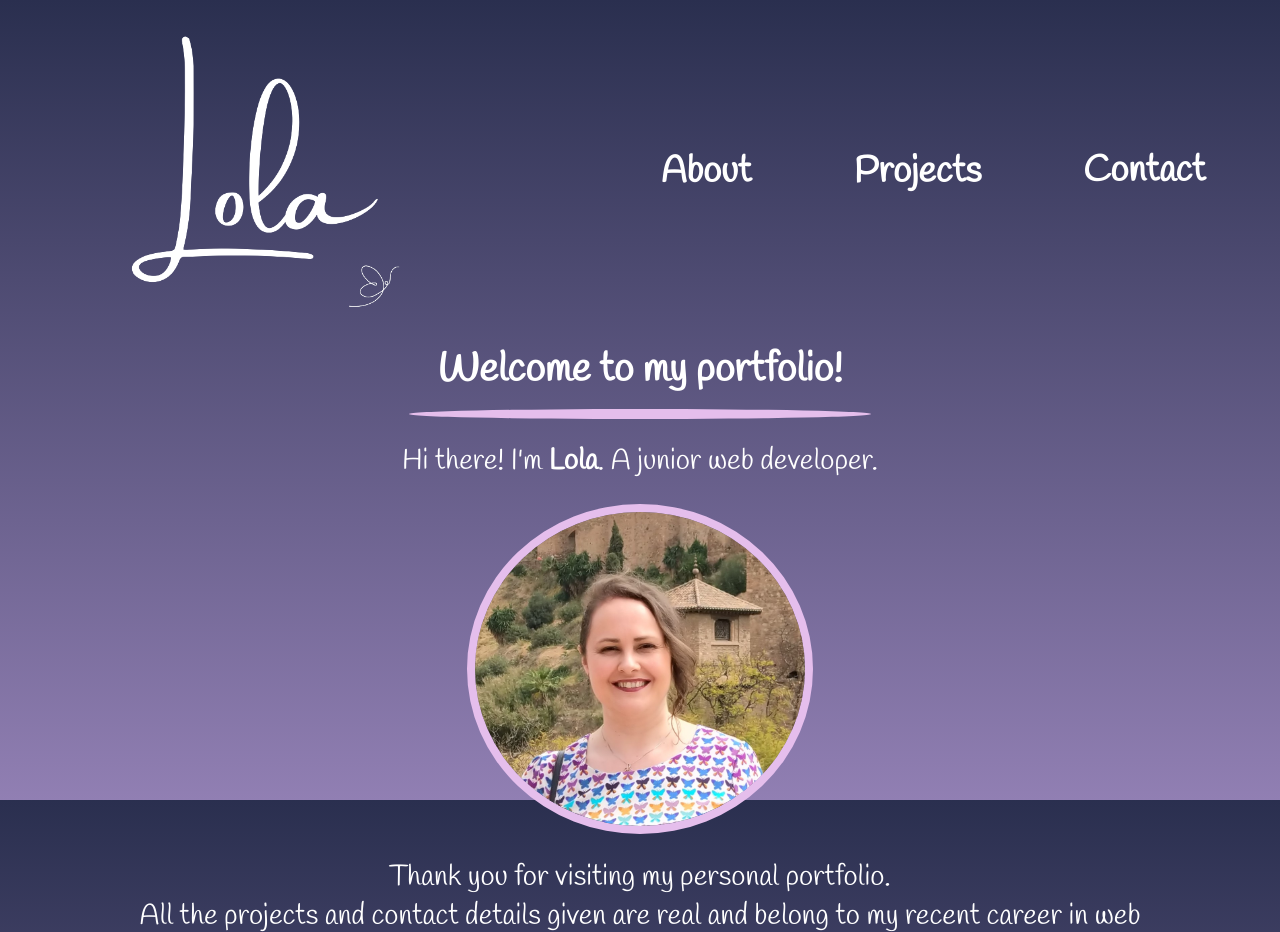
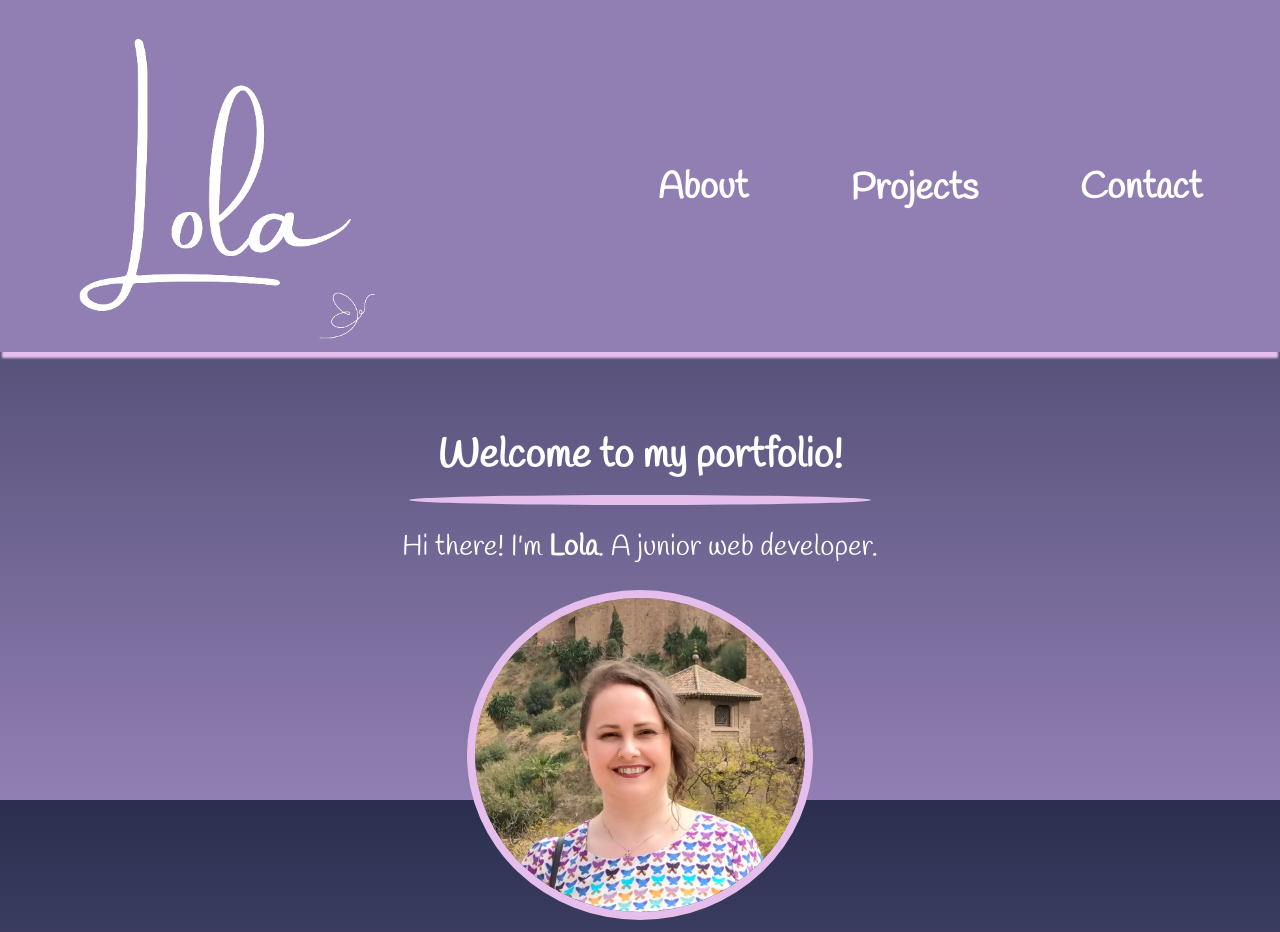
Before and after one commit to LolaGM/front-end-itinerary, a plain HTML site: page 03.PROJECTS Assesment/personal-portfolio.html in a window 1280 px wide. Shown: the top 932 px of the page. Drawn offline with Linux system fonts and the light colour scheme.

Commit message:
portfolio menu fixed and JS exercises in progress

```diff
--- a/03.PROJECTS Assesment/personal-portfolio-styles.css
+++ b/03.PROJECTS Assesment/personal-portfolio-styles.css
@@ -51,11 +51,15 @@ body{
         flex-direction: row;
         padding-left: 5%;
         padding-top: 2%;
+        position:fixed;
         top: 0;
         left:0;
-        width: 95%;
+        width: 100%;
         margin:0 auto;
         z-index: 9999;
+        background-color: var(--color2);
+        color:var(--color1);
+        box-shadow: 0 4px 2px -2px var(--color3);
     }
 
     .logo{
@@ -67,9 +71,9 @@ body{
         display: flex;
         flex-direction: row;
         justify-content: flex-end;
+        padding-right: 2%;
         align-items: center;
         width: 100%;
-        border:green  1px;
         list-style: none;
         text-decoration: none;
     }
@@ -114,13 +118,13 @@ body{
     .nav-list li a:hover{
         cursor:pointer;
         list-style: none;
-        color:var(--color3);
+        color:var(--color1);
     }
 
     /*welcome section*/
 
     .welcome-section{
-        margin-top: 10%;
+        margin-top: 40%;
         display: flex;
         flex-direction: column;
         text-align: center;
@@ -287,13 +291,15 @@ body{
     header{
         display: flex;
         flex-direction: row;
-        top: 0;
-        left: 0;
         padding-left: 5%;
         padding-right: 10%;
         top: 5%;
-        width: 95%;
+        position: fixed;
+        top: 0;
+        left: 0;
+        width: 100%;
         margin:0 auto;
+        box-shadow: 0 8px 2px -2px var(--color3);
     }
 
     .logo{
@@ -309,7 +315,7 @@ body{
         width: 100%;
         list-style: none;
         text-decoration: none;
-
+        padding-right: 5%;
     }
 
     .nav-list{
@@ -363,7 +369,7 @@ body{
     /*welcome section*/
 
     .welcome-section{
-        margin-top: 2%;
+        margin-top: 35%;
         display: flex;
         flex-direction: column;
         text-align: center;
```
Also changed, not shown: 04.JAVASCRIPT/01BasicJS/57QueueJS.js (added, +14 -0 lines), 04.JAVASCRIPT/01BasicJS/58BooleanValues.js (added, +16 -0 lines).
